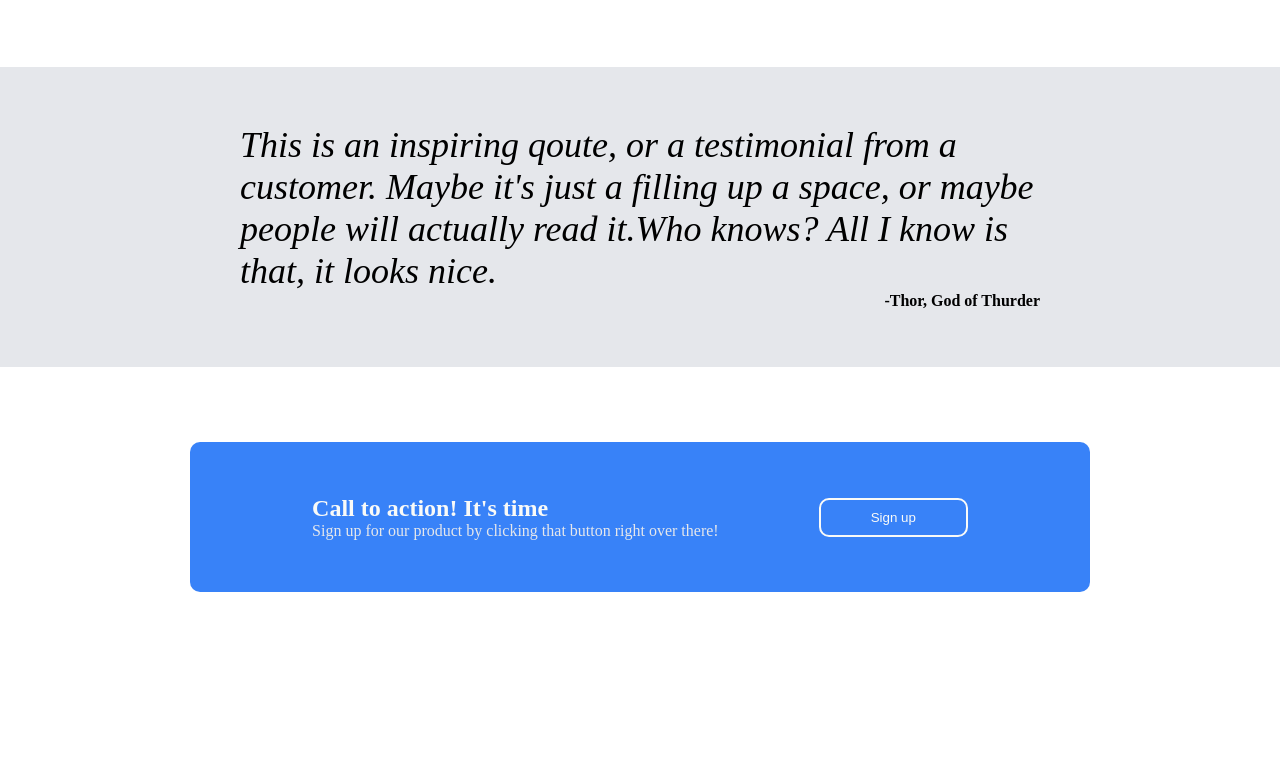
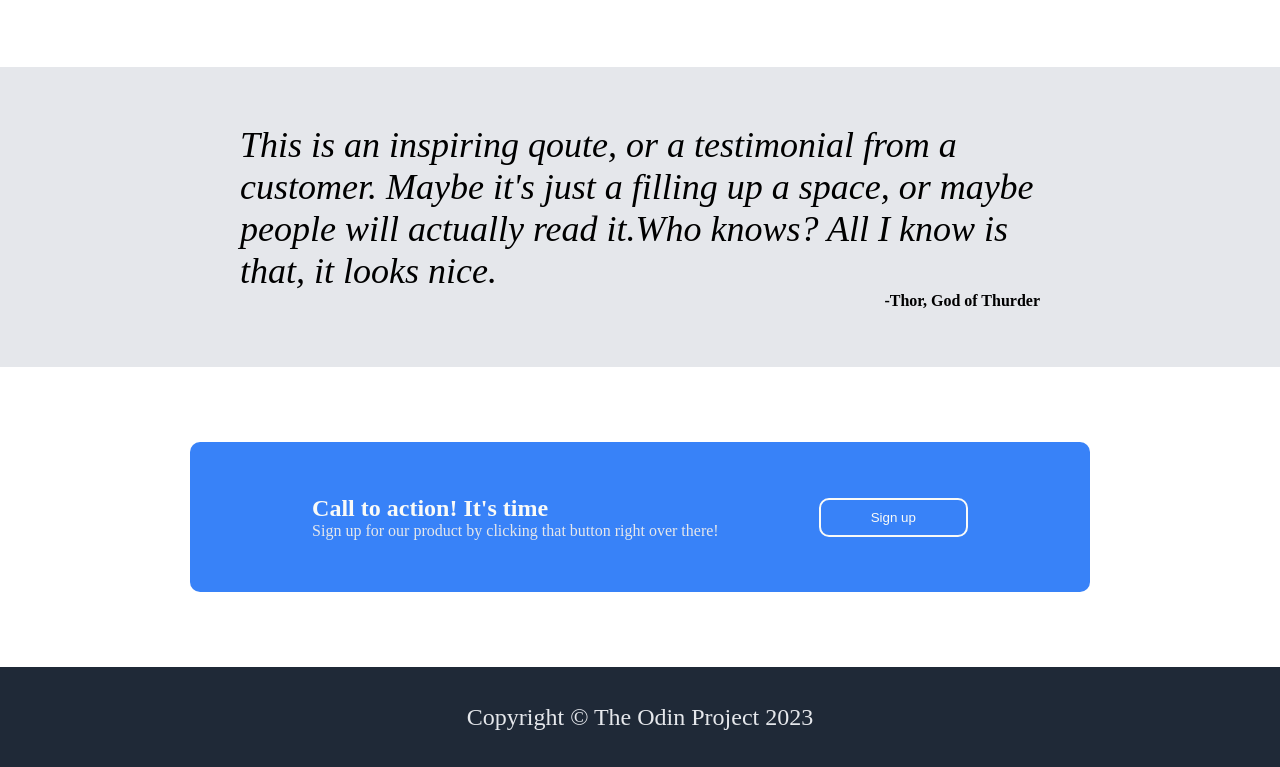
Before and after one commit to ayinde7277/Landing-Page, a plain HTML site: page index.html in a window 1280 px wide. Shown: the part 700-1467 px from the top of the page. Before the commit the page ends 1367 px from the top, so only its background shows below. Drawn offline with Linux system fonts and the light colour scheme.

Commit message:
Updated footer section

```diff
--- a/index.html
+++ b/index.html
@@ -67,6 +67,9 @@
                 <button>Sign up</button>
             </div>
         </div>
+        <div class="footer">
+            <p>Copyright <span>&#169</span> The Odin Project 2023</p>
+        </div>
     </div>
 
 </body>
--- a/styles.css
+++ b/styles.css
@@ -135,3 +135,14 @@ ul a{
     border: 2px solid #f9faf8;
     border-radius: 10px;
 }
+.footer{
+    height: 100px;
+    background-color: #1f2937;
+    display: flex;
+    align-items: center;
+    justify-content: center;
+}
+.footer p{
+    font-size: 24px;
+    color: #e5e7eb;
+}
```
